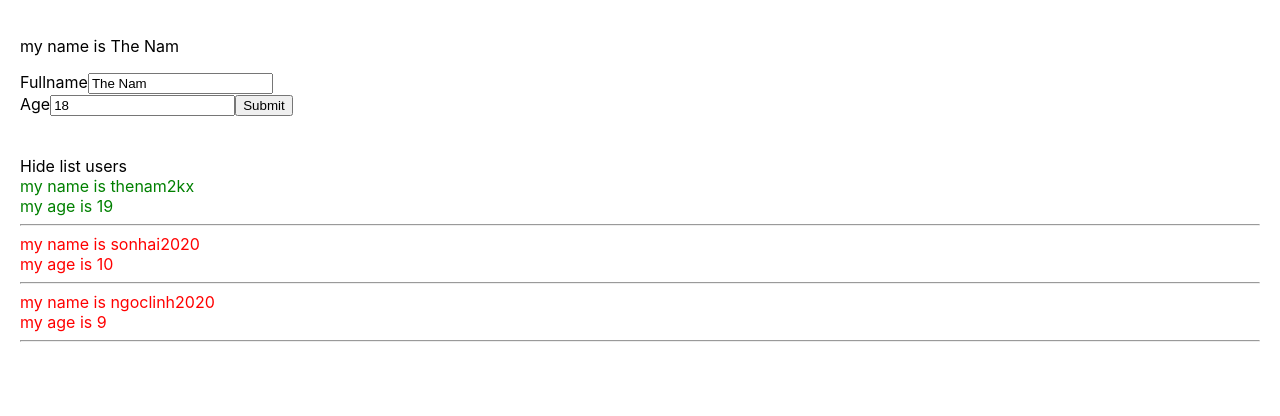
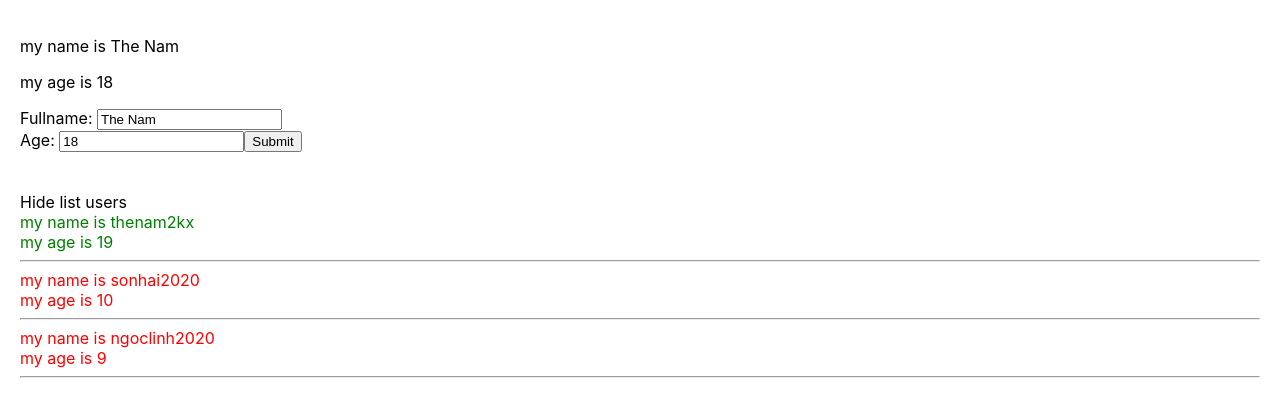
Before and after one commit to thenam2kx/Learn-React-Hook, a React (Create React App) app in the folder React-redux/: page / in a window 1280 px wide. Shown: the top 416 px of the page. Built offline with nearby package versions, Linux system fonts and the light colour scheme.

Commit message:
Lesson 26

```diff
--- a/React-redux/src/components/UserInfor.js
+++ b/React-redux/src/components/AddUserInfor.js
@@ -1,6 +1,6 @@
 import React from "react";
 
-class UserInfor extends React.Component {
+class AddUserInfor extends React.Component {
   state = {
     name: 'The Nam',
     address: 'Ha Noi',
@@ -13,19 +13,30 @@
       name: event.target.value
     })
   }
+  handleOnChangeAge = (event) => {
+    this.setState({
+      age: event.target.value
+    })
+  }
 
   handleOnSubmit = (event) => {
-    event.preventDefault();
-    console.log(this.state);
+    event.preventDefault()
+    this.props.handleAddNewUser({
+      id: Math.floor((Math.random()*100) + 1) + '-random' ,
+      name: this.state.name,
+      age: this.state.age
+    })
   }
 
   render () {
     return (
       <div>
         <p>my name is {this.state.name}</p>
+        <p>my age is {this.state.age}</p>
+
         <pre/>
         <form onSubmit={ (event) => this.handleOnSubmit(event) }>
-          <label>Fullname</label>
+          <label>Fullname: </label>
           <input
             type="text"
             value={this.state.name}
@@ -34,11 +45,11 @@
 
           <br/>
 
-          <label>Age</label>
+          <label>Age: </label>
           <input
             type="text"
             value={this.state.age}
-            onChange={ (event) => {this.handleOnChange(event)} }
+            onChange={ (event) => {this.handleOnChangeAge(event)} }
           />
           <button type="submit">Submit</button>
         </form>
@@ -46,4 +57,4 @@
     )
   }
 }
-export default UserInfor;
+export default AddUserInfor;
--- a/React-redux/src/components/MyComponents.js
+++ b/React-redux/src/components/MyComponents.js
@@ -1,10 +1,12 @@
 import React from "react"
-import UserInfor from "./UserInfor";
+import AddUserInfor from "./AddUserInfor";
 import DisplayInfor from "./DIsplayInfor";
 
 class MyComponents  extends React.Component {
 
   myInfor = ['a', 'b', 'c']
+
+
 
   state = {
     listUsers: [
@@ -26,13 +28,21 @@
     ]
   }
 
+  handleAddNewUser = (userObj) => {
+    this.setState({
+      listUsers: [userObj, ...this.state.listUsers]
+    })
+  }
+
   render() {
     return (
       <div>
-        <UserInfor />
+        <AddUserInfor handleAddNewUser={this.handleAddNewUser} />
         <br/>
         <br/>
-        <DisplayInfor listUsers={this.state.listUsers} />
+        <DisplayInfor
+          listUsers={this.state.listUsers}
+        />
       </div>
     )
   }
```
